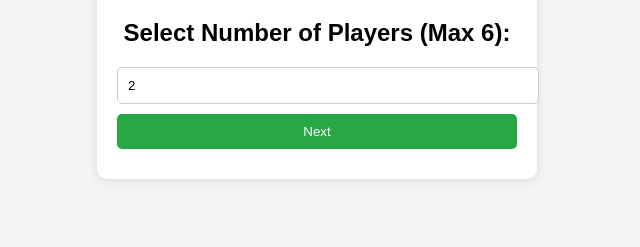
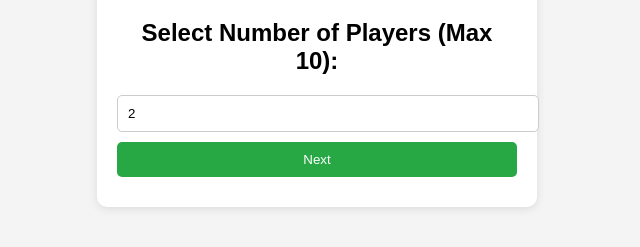
Before and after one commit to abhi-nowww/102, a plain HTML site: page index.html in a window 1280 px wide. Shown: the part 131-378 px from the top of the page, without its empty margins (323-963 px from the left). Drawn offline with Linux system fonts and the light colour scheme.

Commit message:
Update index.html

```diff
--- a/index.html
+++ b/index.html
@@ -12,8 +12,8 @@
 
     <!-- Step 1: Select the number of players -->
     <div id="player-setup">
-      <h2>Select Number of Players (Max 6):</h2>
-      <input type="number" id="numPlayers" min="1" max="6" value="2">
+      <h2>Select Number of Players (Max 10):</h2>
+      <input type="number" id="numPlayers" min="1" max="10" value="2">
       <button id="submitPlayers">Next</button>
     </div>
 
```
